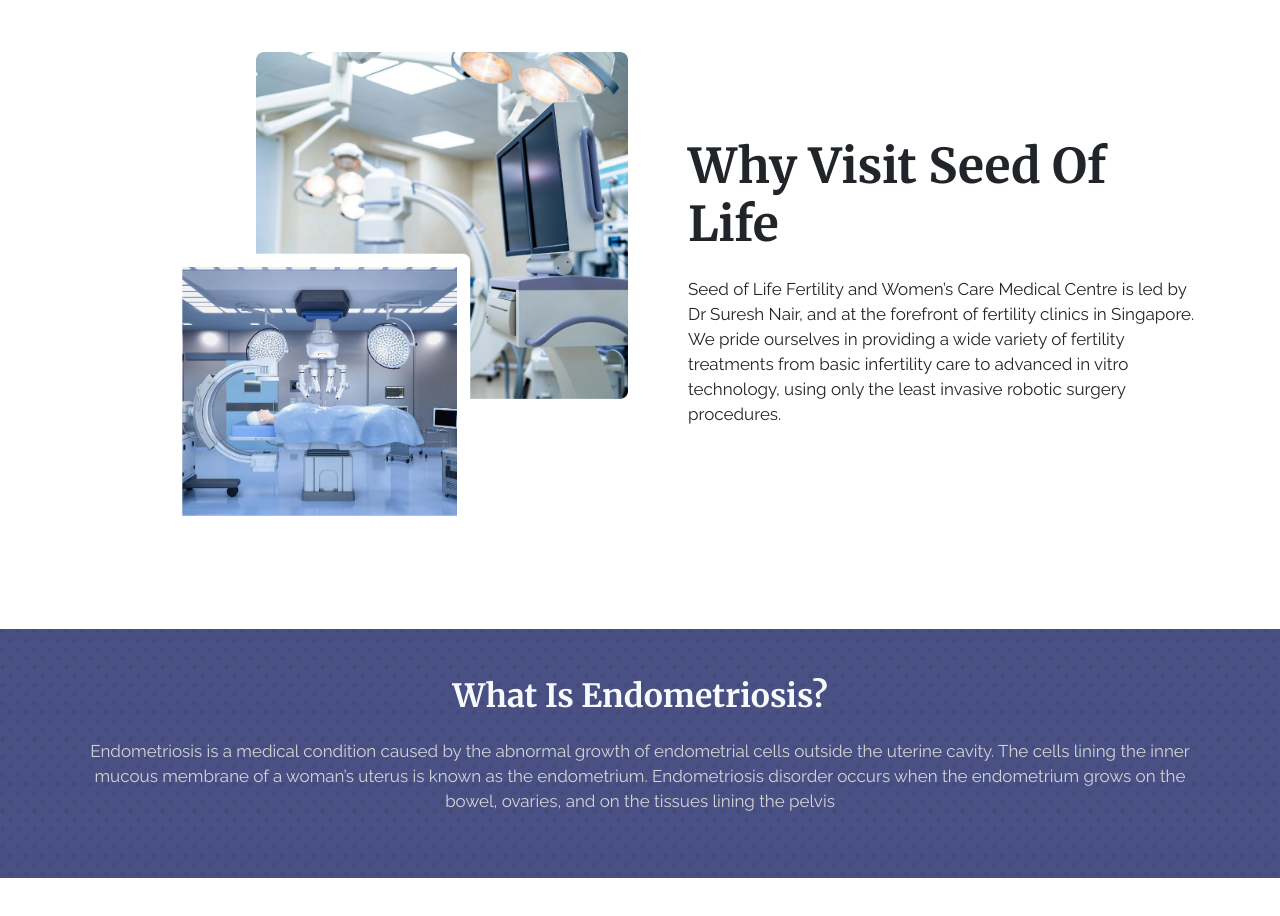
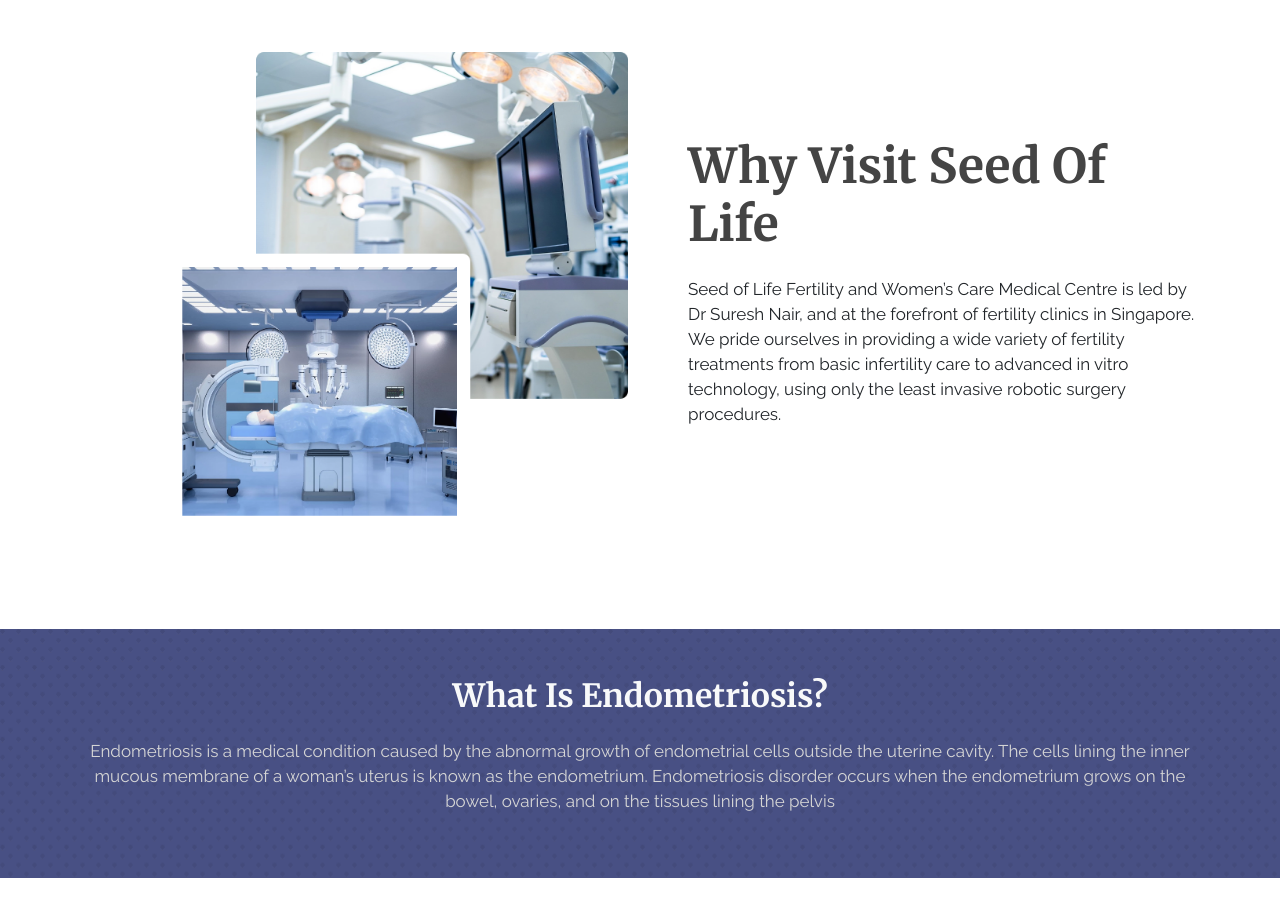
Before and after one commit to jpstorio/Seeds-of-Life, a plain HTML site: page index.html in a window 1280 px wide. Shown: the part 980-1896 px from the top of the page. Drawn offline with nearby package versions, Linux system fonts and the light colour scheme; no server answers.

Commit message:
change color

```diff
--- a/index.html
+++ b/index.html
@@ -119,7 +119,7 @@
                         <img src="/img/Aboutimg.png" alt="" class="about-img" />
                     </div>
                     <div class="col-12 col-md-6 my-auto pt-5 ps-md-5 text-center text-md-start">
-                        <h2 class="display-5">Why Visit Seed Of Life</h2>
+                        <h2 class="display-5 t-dark">Why Visit Seed Of Life</h2>
                         <p class="pt-3">
                             Seed of Life Fertility and Women’s Care Medical Centre is led by Dr Suresh Nair, and at the
                             forefront of fertility clinics in Singapore. We pride ourselves in providing a wide variety
```
